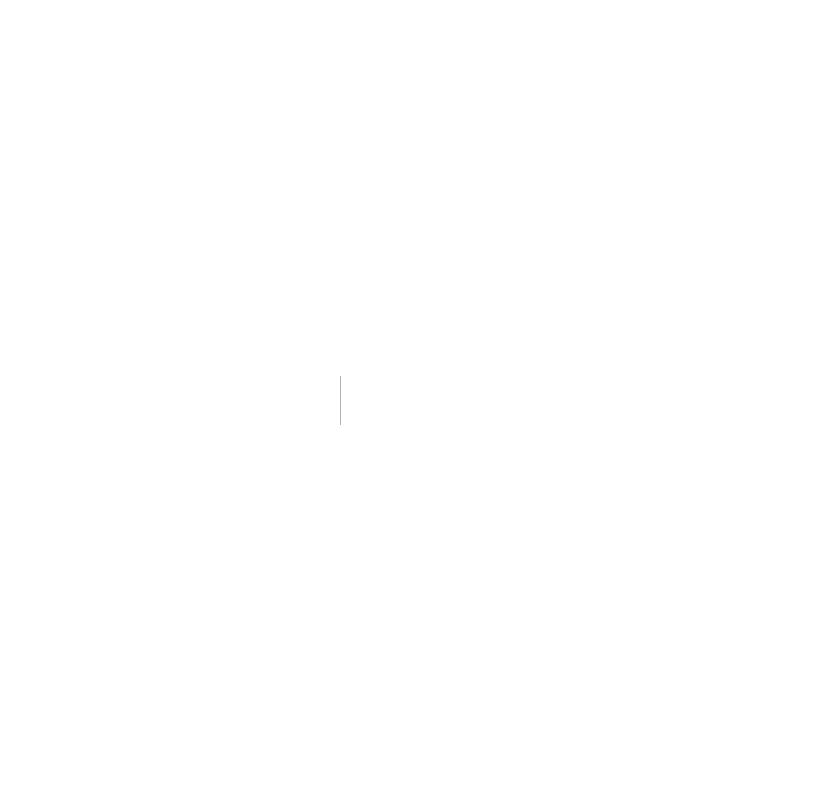
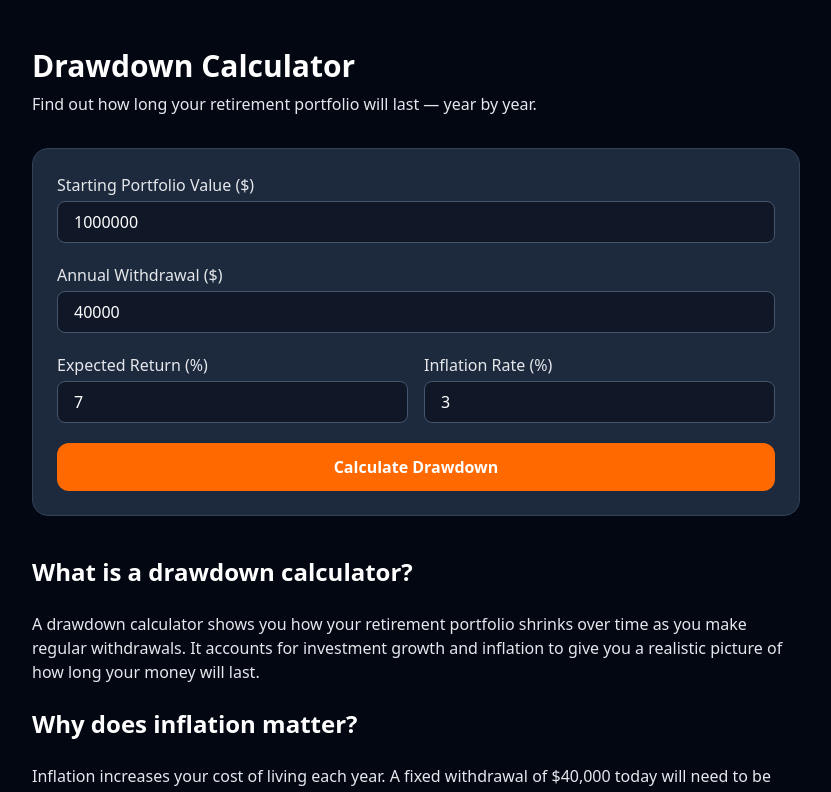
Before and after one commit to giraudsebastien79000-max/firepathtools, a Next.js app: page /tools/drawdown-calculator in a window 1280 px wide. Before the commit this address had no page. Shown: the top 792 px of the page, without its empty margins (224-1055 px from the left). Built offline with nearby package versions, Linux system fonts and the light colour scheme.

Commit message:
feat: add Drawdown Calculator

```diff
--- /dev/null
+++ b/app/tools/drawdown-calculator/client.tsx
@@ -0,0 +1,146 @@
+"use client";
+import { useState } from "react";
+
+type Row = { year: number; startBalance: number; withdrawal: number; growth: number; endBalance: number };
+
+export default function DrawdownClient() {
+  const [portfolio, setPortfolio] = useState("1000000");
+  const [withdrawal, setWithdrawal] = useState("40000");
+  const [returnRate, setReturnRate] = useState("7");
+  const [inflation, setInflation] = useState("3");
+  const [result, setResult] = useState<null | { rows: Row[]; depleted: boolean; depletedYear: number | null; finalBalance: number }>(null);
+
+  const calculate = () => {
+    const p = parseFloat(portfolio);
+    const w = parseFloat(withdrawal);
+    const r = parseFloat(returnRate) / 100;
+    const inf = parseFloat(inflation) / 100;
+    if (!p || !w || !r) return;
+
+    const rows: Row[] = [];
+    let balance = p;
+    let annualWithdrawal = w;
+    let depleted = false;
+    let depletedYear: number | null = null;
+
+    for (let year = 1; year <= 50; year++) {
+      if (balance <= 0) break;
+      const startBalance = balance;
+      const growth = balance * r;
+      const endBalance = Math.max(0, startBalance + growth - annualWithdrawal);
+      rows.push({
+        year,
+        startBalance: Math.round(startBalance),
+        withdrawal: Math.round(annualWithdrawal),
+        growth: Math.round(growth),
+        endBalance: Math.round(endBalance),
+      });
+      if (endBalance === 0 && !depleted) {
+        depleted = true;
+        depletedYear = year;
+      }
+      balance = endBalance;
+      annualWithdrawal = annualWithdrawal * (1 + inf);
+    }
+
+    setResult({ rows, depleted, depletedYear, finalBalance: Math.round(balance) });
+  };
+
+  const fmt = (n: number) => n.toLocaleString("en-US", { style: "currency", currency: "USD", maximumFractionDigits: 0 });
+  return (
+    <main className="min-h-screen bg-gray-950 text-gray-100 py-12 px-4">
+      <div className="max-w-3xl mx-auto">
+        <h1 className="text-3xl font-bold text-white mb-2">Drawdown Calculator</h1>
+        <p className="text-gray-300 mb-8">Find out how long your retirement portfolio will last — year by year.</p>
+
+        <div className="bg-slate-800 border border-slate-700 rounded-2xl p-6 mb-6 space-y-5">
+          <div>
+            <label className="text-gray-300 font-medium block mb-1">Starting Portfolio Value ($)</label>
+            <input type="number" value={portfolio} onChange={e => setPortfolio(e.target.value)}
+              className="w-full bg-gray-900 border border-slate-600 rounded-lg px-4 py-2 text-white focus:outline-none focus:border-orange-500" />
+          </div>
+          <div>
+            <label className="text-gray-300 font-medium block mb-1">Annual Withdrawal ($)</label>
+            <input type="number" value={withdrawal} onChange={e => setWithdrawal(e.target.value)}
+              className="w-full bg-gray-900 border border-slate-600 rounded-lg px-4 py-2 text-white focus:outline-none focus:border-orange-500" />
+          </div>
+          <div className="grid grid-cols-2 gap-4">
+            <div>
+              <label className="text-gray-300 font-medium block mb-1">Expected Return (%)</label>
+              <input type="number" value={returnRate} onChange={e => setReturnRate(e.target.value)}
+                className="w-full bg-gray-900 border border-slate-600 rounded-lg px-4 py-2 text-white focus:outline-none focus:border-orange-500" />
+            </div>
+            <div>
+              <label className="text-gray-300 font-medium block mb-1">Inflation Rate (%)</label>
+              <input type="number" value={inflation} onChange={e => setInflation(e.target.value)}
+                className="w-full bg-gray-900 border border-slate-600 rounded-lg px-4 py-2 text-white focus:outline-none focus:border-orange-500" />
+            </div>
+          </div>
+          <button onClick={calculate}
+            className="w-full bg-orange-500 hover:bg-orange-600 text-white font-bold py-3 rounded-xl transition-colors">
+            Calculate Drawdown
+          </button>
+        </div>
+
+        {result && (
+          <div className="space-y-6">
+            <div className={`rounded-2xl p-5 border text-center ${result.depleted ? "bg-red-950 border-red-800" : "bg-green-950 border-green-700"}`}>
+              {result.depleted ? (
+                <>
+                  <p className="text-red-300 text-xl font-bold">Portfolio depleted in year {result.depletedYear}</p>
+                  <p className="text-gray-300 text-sm mt-1">At this withdrawal rate, your money runs out. Consider reducing withdrawals or increasing returns.</p>
+                </>
+              ) : (
+                <>
+                  <p className="text-green-300 text-xl font-bold">Portfolio survives 50+ years</p>
+                  <p className="text-gray-300 text-sm mt-1">Projected balance after 50 years: <span className="text-white font-bold">{fmt(result.finalBalance)}</span></p>
+                </>
+              )}
+            </div>
+
+            <div className="bg-slate-800 border border-slate-700 rounded-2xl p-4">
+              <h2 className="text-lg font-bold text-white mb-3">Year-by-Year Drawdown</h2>
+              <div className="overflow-x-auto">
+                <table className="w-full text-sm">
+                  <thead>
+                    <tr className="text-gray-400 border-b border-slate-600">
+                      <th className="text-left py-2 pr-3">Year</th>
+                      <th className="text-right py-2 pr-3">Start Balance</th>
+                      <th className="text-right py-2 pr-3">Withdrawal</th>
+                      <th className="text-right py-2 pr-3">Growth</th>
+                      <th className="text-right py-2">End Balance</th>
+                    </tr>
+                  </thead>
+                  <tbody>
+                    {result.rows.filter((_, i) => i % 5 === 0 || i === result.rows.length - 1).map(r => (
+                      <tr key={r.year} className="border-b border-slate-700">
+                        <td className="py-2 pr-3 text-gray-300">Year {r.year}</td>
+                        <td className="py-2 pr-3 text-right text-white">{fmt(r.startBalance)}</td>
+                        <td className="py-2 pr-3 text-right text-red-400">-{fmt(r.withdrawal)}</td>
+                        <td className="py-2 pr-3 text-right text-green-400">+{fmt(r.growth)}</td>
+                        <td className="py-2 text-right text-white font-medium">{fmt(r.endBalance)}</td>
+                      </tr>
+                    ))}
+                  </tbody>
+                </table>
+              </div>
+            </div>
+          </div>
+        )}
+
+        <div className="mt-10 space-y-6 text-gray-300">
+          <h2 className="text-2xl font-bold text-white">What is a drawdown calculator?</h2>
+          <p>A drawdown calculator shows you how your retirement portfolio shrinks over time as you make regular withdrawals. It accounts for investment growth and inflation to give you a realistic picture of how long your money will last.</p>
+          <h2 className="text-2xl font-bold text-white">Why does inflation matter?</h2>
+          <p>Inflation increases your cost of living each year. A fixed withdrawal of $40,000 today will need to be $53,000 in 10 years at 3% inflation just to maintain the same purchasing power. This calculator adjusts your withdrawal upward each year to reflect this.</p>
+          <h2 className="text-2xl font-bold text-white">FAQ</h2>
+          <div className="space-y-4">
+            <div><p className="font-semibold text-white">What return rate should I use?</p><p className="text-gray-300 mt-1">7% is the inflation-adjusted historical average for US equities. If you are already accounting for inflation in your withdrawal, use a nominal return of around 10% instead.</p></div>
+            <div><p className="font-semibold text-white">My portfolio depletes — what can I do?</p><p className="text-gray-300 mt-1">Reduce your annual withdrawal, increase your starting balance, or lower your expected inflation rate. Even a 10% reduction in withdrawals can add many years to your portfolio.</p></div>
+            <div><p className="font-semibold text-white">How is this different from the 4% rule?</p><p className="text-gray-300 mt-1">The 4% rule is a guideline. This calculator lets you stress-test any combination of withdrawal rate, return, and inflation specific to your situation.</p></div>
+          </div>
+        </div>
+      </div>
+    </main>
+  );
+}
--- /dev/null
+++ b/app/tools/drawdown-calculator/page.tsx
@@ -0,0 +1,11 @@
+import { Metadata } from "next";
+import DrawdownClient from "./client";
+
+export const metadata: Metadata = {
+  title: "Drawdown Calculator | How Long Will My Money Last?",
+  description: "Calculate how long your retirement portfolio will last based on your withdrawal rate, investment returns, and starting balance. Free FIRE drawdown calculator.",
+};
+
+export default function DrawdownPage() {
+  return <DrawdownClient />;
+}
```
